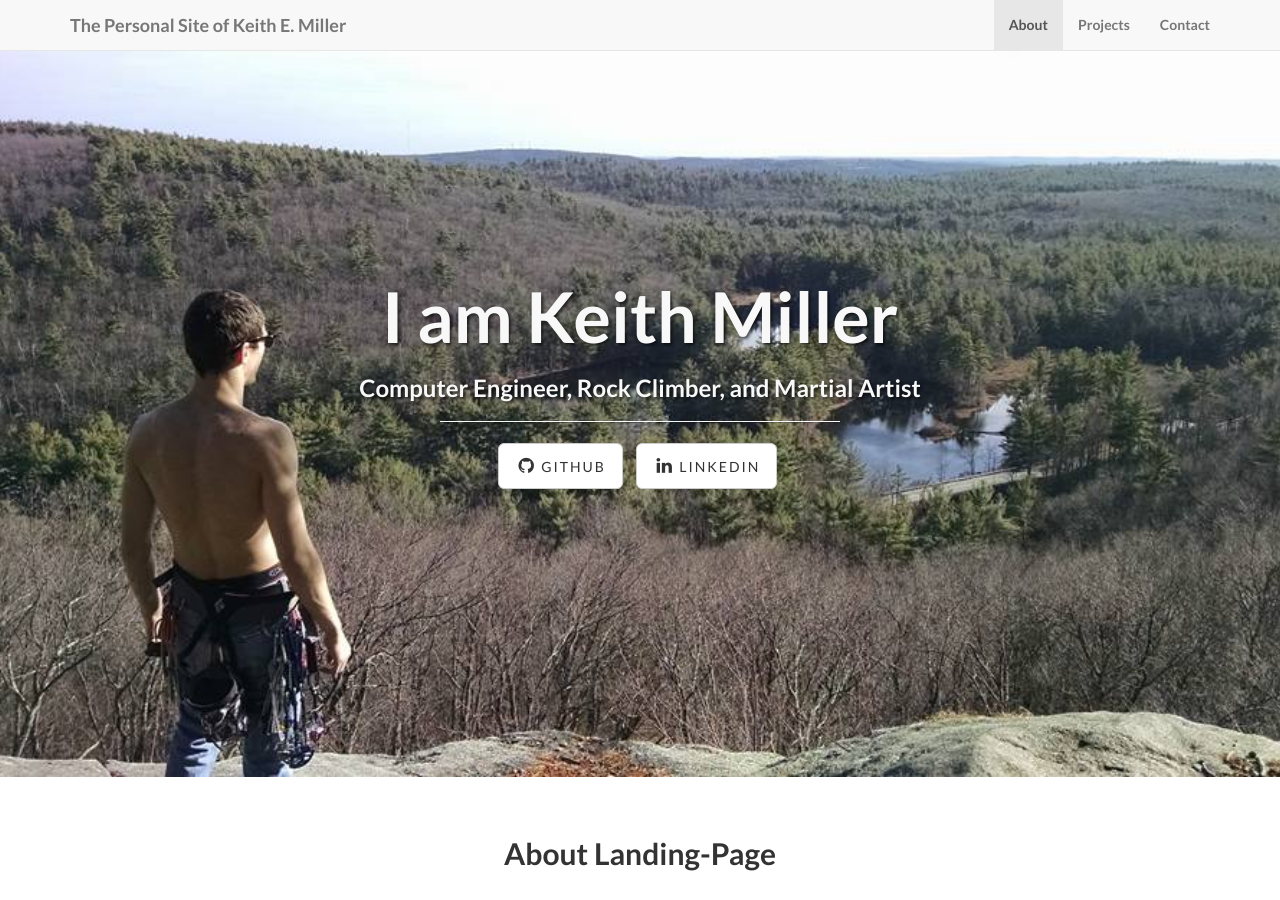
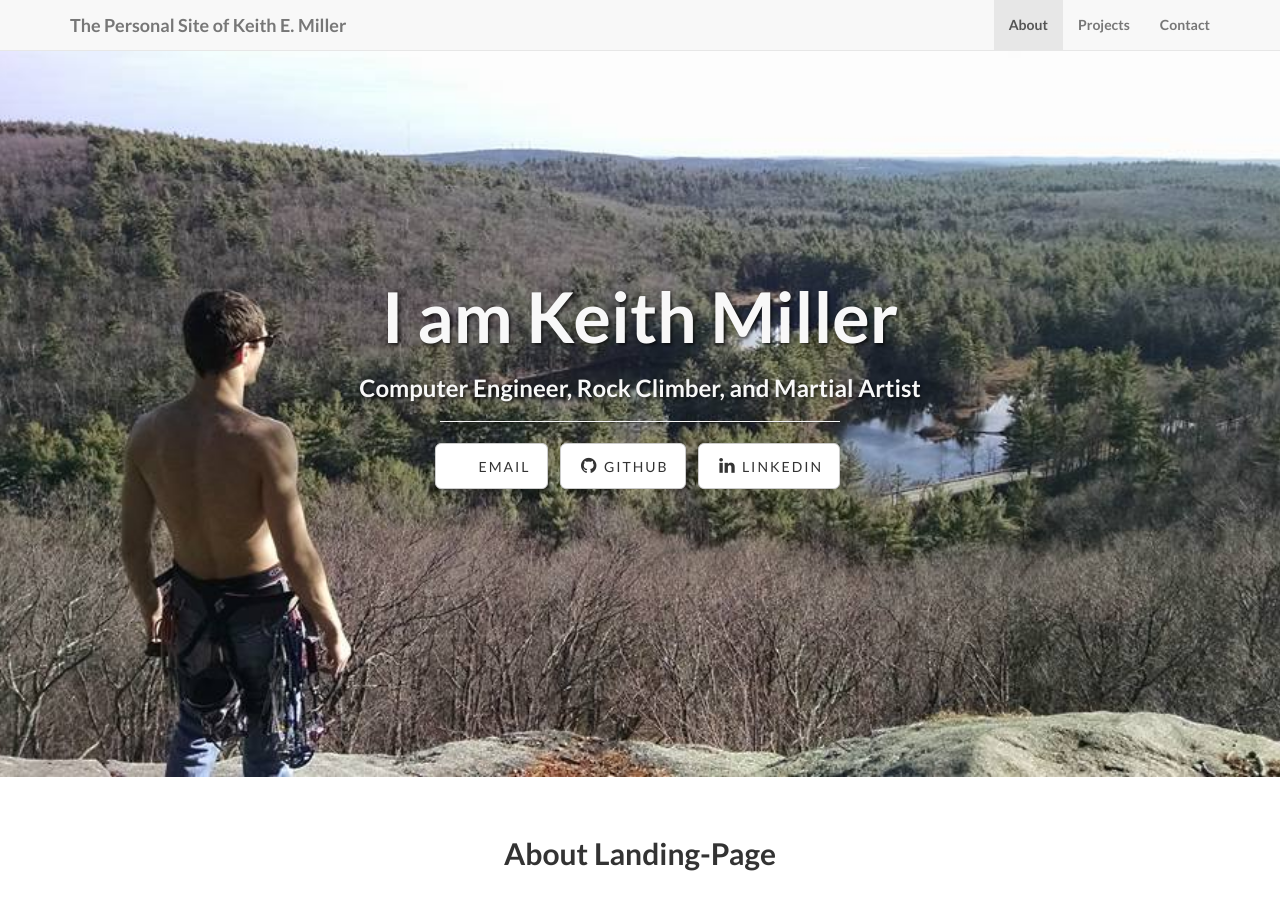
Before and after one commit to keithemiller/keithemiller.github.io, a Jekyll site: the page built from index.html, in a window 1280 px wide and 900 px high. Built offline with Jekyll 4.4.1, drawn with Linux system fonts in a browser that asks for light colours.

Commit message:
Trying to add email

```diff
--- a/_config.yml
+++ b/_config.yml
@@ -30,6 +30,8 @@ permalink: pretty
 social:
   #- title: twitter
   #  url: https://twitter.com/keith989sports
+  - title: email
+    url: keithmiller@umass.edu
   - title: github
     url: https://github.com/keithemiller
   - title: linkedin
```
